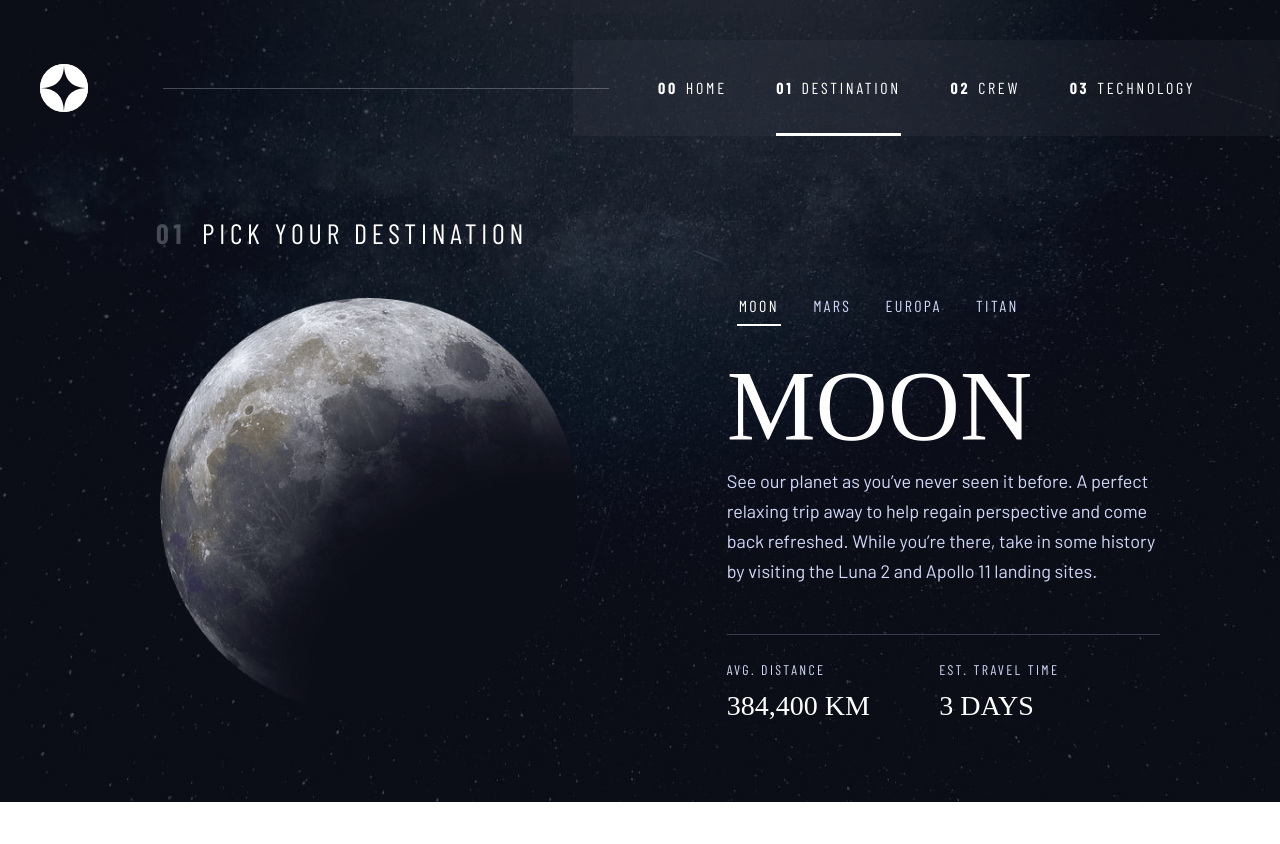
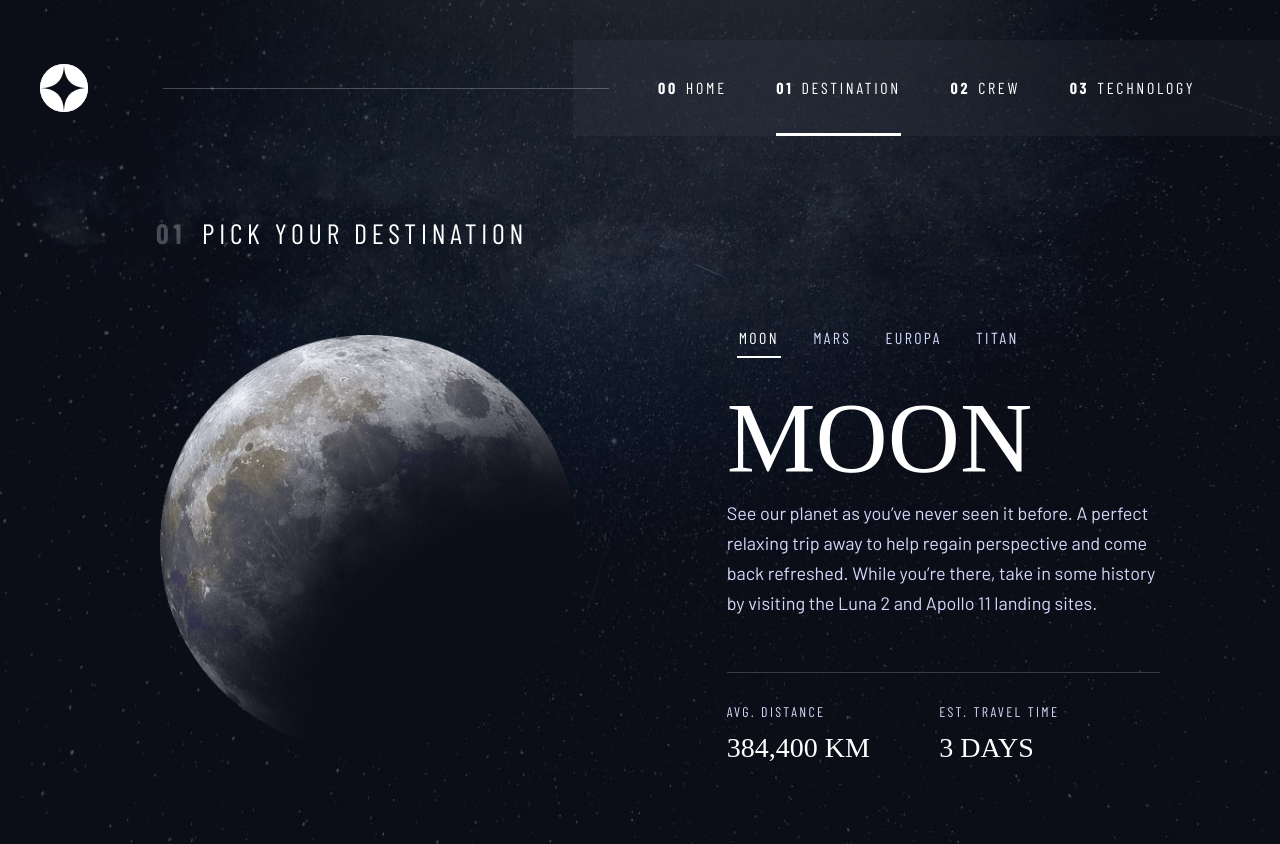
Before and after one commit to otodavid/space-tourism, a Next.js app: page /destination in a window 1280 px wide. Before the commit the page ends 802 px from the top, so only its background shows below. Built offline with nearby package versions, Linux system fonts and the light colour scheme; a web font is replaced by a local one.

Commit message:
variable name change and padding adjustments

```diff
--- a/pages/destination.js
+++ b/pages/destination.js
@@ -21,7 +21,7 @@ export default function Destination() {
       <Box sx={styledContainer}>
         <HeadlineText pageId='01' text='pick your destination' />
 
-        <Grid container sx={styledGridContainer}>
+        <Grid container sx={styledGrid}>
           <Grid item xs={7} sm={6} md={5} lg={5}>
             {data.destinations.map((data, index) => (
               <TabPanel key={data.name} value={value} index={index}>
@@ -38,7 +38,7 @@ export default function Destination() {
               className='tabs'
               value={value}
               onChange={handleChange}
-              sx={styledTabList}
+              sx={styledTabControlContainer}
               variant='scrollable'
               selectionFollowsFocus
             >
@@ -46,7 +46,7 @@ export default function Destination() {
                 <Tab
                   key={data.name}
                   label={data.name}
-                  sx={styledTab}
+                  sx={styledTabControl}
                   {...a11yProps(index)}
                 />
               ))}
@@ -114,7 +114,7 @@ const styledLayout = (theme) => ({
 
 const styledContainer = (theme) => ({ px: { xs: 3, sm: 5, lg: 8 } });
 
-const styledGridContainer = (theme) => ({
+const styledGrid = (theme) => ({
   justifyContent: 'center',
   pb: 5,
 
@@ -128,10 +128,11 @@ const styledGridContainer = (theme) => ({
   [theme.breakpoints.up('lg')]: {
     maxWidth: '65rem',
     pl: 5,
+    pt: 4,
   },
 });
 
-const styledTabList = (theme) => ({
+const styledTabControlContainer = (theme) => ({
   width: 'max-content',
   mx: 'auto',
   my: 1,
@@ -181,7 +182,7 @@ const styledTabList = (theme) => ({
   },
 });
 
-const styledTab = (theme) => ({
+const styledTabControl = (theme) => ({
   color: theme.palette.primary.main,
   fontFamily: theme.typography.navText,
   fontSize: '.875rem',
@@ -223,5 +224,7 @@ const styledTabMetrics = (theme) => ({
     justifyContent: 'flex-start',
     textAlign: 'left',
     gap: '2rem',
+    mt: 6.75,
+    pt: 3.5,
   },
 });
```
